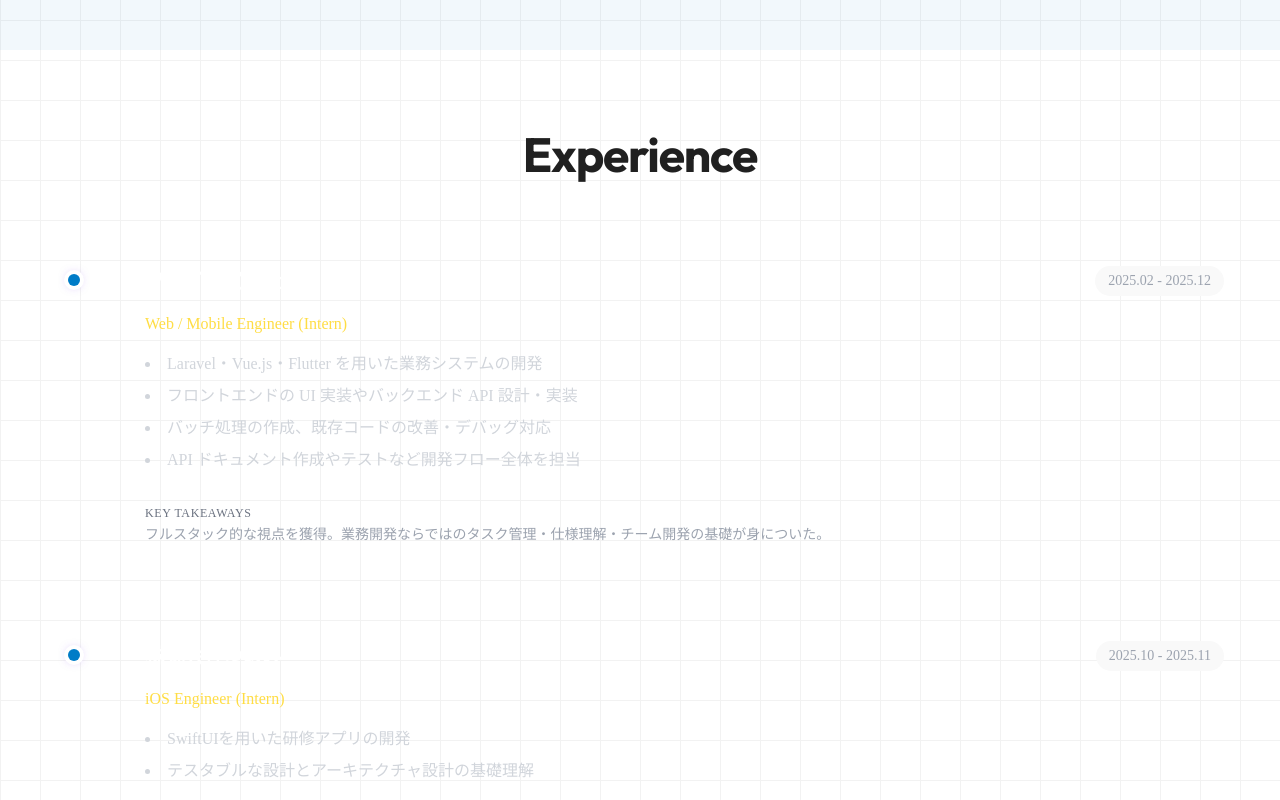
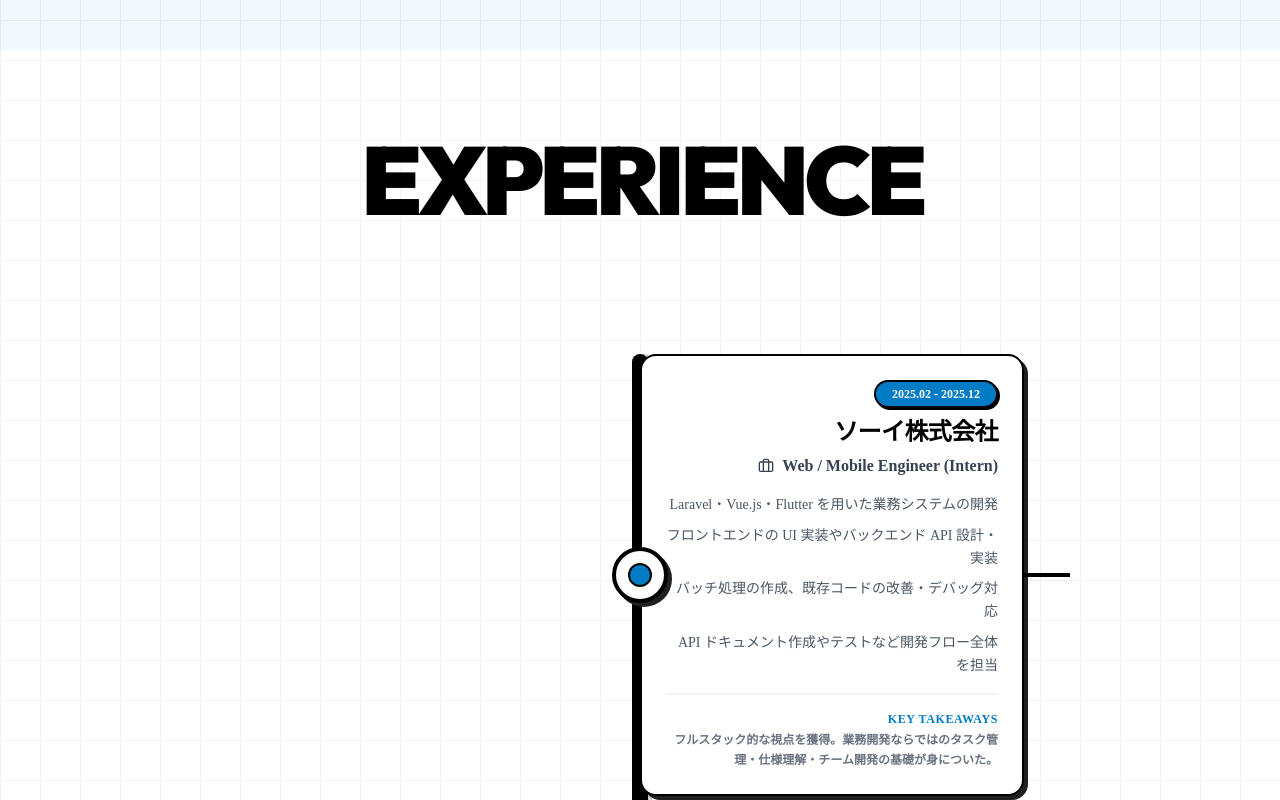
Before and after one commit to TaiyoYamada/portfolio, a Next.js app: page / in a window 1280 px wide. Shown: the part 4060-4860 px from the top of the page. Built offline with nearby package versions, Linux system fonts and the light colour scheme; no server answers.

Commit message:
🚇 Experienceセクション: 地下鉄路線図をモチーフにしたタイムラインデザインの実装

```diff
--- a/src/components/sections/Experience.tsx
+++ b/src/components/sections/Experience.tsx
@@ -1,7 +1,8 @@
 "use client";
 
+import { motion } from "framer-motion";
 import Section from "./Section";
-import { Card } from "../ui/Card";
+import { Briefcase } from "lucide-react";
 
 const experiences = [
     {
@@ -14,8 +15,8 @@ const experiences = [
             "バッチ処理の作成、既存コードの改善・デバッグ対応",
             "API ドキュメント作成やテストなど開発フロー全体を担当",
         ],
-        growth:
-            "フルスタック的な視点を獲得。業務開発ならではのタスク管理・仕様理解・チーム開発の基礎が身についた。",
+        growth: "フルスタック的な視点を獲得。業務開発ならではのタスク管理・仕様理解・チーム開発の基礎が身についた。",
+        color: "bg-primary"
     },
     {
         company: "株式会社ゆめみ",
@@ -25,55 +26,98 @@ const experiences = [
             "SwiftUIを用いた研修アプリの開発",
             "テスタブルな設計とアーキテクチャ設計の基礎理解",
         ],
-        growth:
-            "iOSアプリ開発の設計力が向上し、アーキテクチャと品質の重要性を理解。",
+        growth: "iOSアプリ開発の設計力が向上し、アーキテクチャと品質の重要性を理解。",
+        color: "bg-secondary"
     },
     {
         company: "株式会社松尾研究所",
         period: "2026.02 - present",
         role: "AI Engineer (Intern)",
-        details: [
-        ],
-        growth:
-            "",
+        details: [],
+        growth: "",
+        color: "bg-accent"
     },
 ];
 
-
 export default function Experience() {
     return (
-        <Section id="experience" className="relative z-10">
-            <h2 className="text-4xl md:text-5xl font-bold mb-16 text-center text-gradient">
-                Experience
+        <Section id="experience" className="relative z-10 py-20 pb-40 overflow-hidden">
+            <h2 className="text-6xl md:text-8xl font-black mb-32 text-center text-transparent text-outline tracking-tighter hover:text-primary transition-colors cursor-default">
+                EXPERIENCE
             </h2>
-            <div className="relative border-l border-white/10 ml-4 md:ml-10 space-y-12">
+
+            <div className="max-w-4xl mx-auto relative px-4">
+                {/* Subway Line */}
+                <div className="absolute left-[20px] md:left-1/2 md:-translate-x-1/2 top-0 bottom-0 w-4 bg-black rounded-full shadow-[4px_0_0_rgba(0,0,0,0.2)]" />
+
+                <div className="space-y-24">
                     {experiences.map((exp, index) => (
-                    <div key={index} className="relative pl-8 md:pl-12">
-                        <span className="absolute -left-[5px] top-8 w-3 h-3 bg-primary rounded-full ring-4 ring-background shadow-[0_0_10px_rgba(124,58,237,0.5)]"></span>
-                        <Card className="p-6">
-                            <div className="flex flex-col md:flex-row md:items-center justify-between mb-4">
-                                <h3 className="text-xl font-bold text-white">{exp.company}</h3>
-                                <span className="text-sm text-gray-400 bg-surface border border-white/5 px-3 py-1 rounded-full">
+                        <motion.div
+                            key={index}
+                            initial={{ opacity: 0, x: index % 2 === 0 ? -50 : 50 }}
+                            whileInView={{ opacity: 1, x: 0 }}
+                            viewport={{ once: true }}
+                            transition={{ duration: 0.6 }}
+                            className={`relative flex flex-col md:flex-row items-start md:items-center gap-8 md:gap-0 ${index % 2 === 0 ? "md:flex-row-reverse" : ""
+                                }`}
+                        >
+                            {/* Station Node */}
+                            <div className="absolute left-0 md:left-1/2 md:-translate-x-1/2 w-14 h-14 rounded-full border-4 border-black bg-white z-10 flex items-center justify-center hover:scale-125 transition-transform duration-300 shadow-pop">
+                                <div className={`w-6 h-6 rounded-full ${exp.color} border-2 border-black`} />
+                            </div>
+
+                            {/* Content Side */}
+                            <div className="w-full md:w-1/2 pl-20 md:pl-0 md:px-12">
+                                <div className={`bg-white border-2 border-black shadow-pop p-6 rounded-2xl relative group hover:shadow-pop-bold hover:-translate-y-1 transition-all duration-300 ${index % 2 === 0 ? "md:text-right" : "md:text-left"
+                                    }`}>
+                                    {/* Connector Line for Desktop */}
+                                    <div className={`hidden md:block absolute top-1/2 -translate-y-1/2 w-12 h-1 bg-black ${index % 2 === 0 ? "-right-12" : "-left-12"
+                                        }`} />
+
+                                    <div className={`flex flex-col gap-2 mb-4 ${index % 2 === 0 ? "md:items-end" : "md:items-start"
+                                        }`}>
+                                        <span className={`px-4 py-1 text-xs font-black text-white ${exp.color} border-2 border-black rounded-full inline-block shadow-[2px_2px_0_#000]`}>
                                             {exp.period}
                                         </span>
+                                        <h3 className="text-2xl font-black text-black leading-tight">
+                                            {exp.company}
+                                        </h3>
+                                        <div className="flex items-center gap-2 text-gray-700 font-bold">
+                                            <Briefcase size={16} />
+                                            {exp.role}
                                         </div>
-                            <p className="text-secondary font-medium mb-4">{exp.role}</p>
-                            <ul className="list-disc list-inside space-y-2 text-gray-300 mb-4">
-                                {exp.details.map((detail, i) => (
-                                    <li key={i}>{detail}</li>
+                                    </div>
+
+                                    {exp.details.length > 0 && (
+                                        <ul className={`text-sm font-medium text-gray-600 space-y-2 mb-4 ${index % 2 === 0 ? "md:text-right" : "md:text-left"
+                                            }`}>
+                                            {exp.details.map((d, i) => (
+                                                <li key={i} className="leading-relaxed">
+                                                    {d}
+                                                </li>
                                             ))}
                                         </ul>
+                                    )}
+
                                     {exp.growth && (
-                                <div className="mt-4 pt-4 border-t border-white/10">
-                                    <span className="text-xs text-gray-500 uppercase tracking-wider block mb-1">
+                                        <div className={`mt-4 pt-4 border-t-2 border-gray-100 ${index % 2 === 0 ? "md:text-right" : "md:text-left"
+                                            }`}>
+                                            <span className="text-xs font-black text-primary uppercase tracking-wider block mb-1">
                                                 Key Takeaways
                                             </span>
-                                    <p className="text-sm text-gray-400">{exp.growth}</p>
+                                            <p className="text-xs font-bold text-gray-500 leading-relaxed">
+                                                {exp.growth}
+                                            </p>
                                         </div>
                                     )}
-                        </Card>
                                 </div>
+                            </div>
+
+                            {/* Empty Side for layout balance */}
+                            <div className="hidden md:block w-1/2" />
+                        </motion.div>
                     ))}
+                </div>
             </div>
         </Section>
     );
```
Lines whose indentation alone changed are shown as unchanged.
